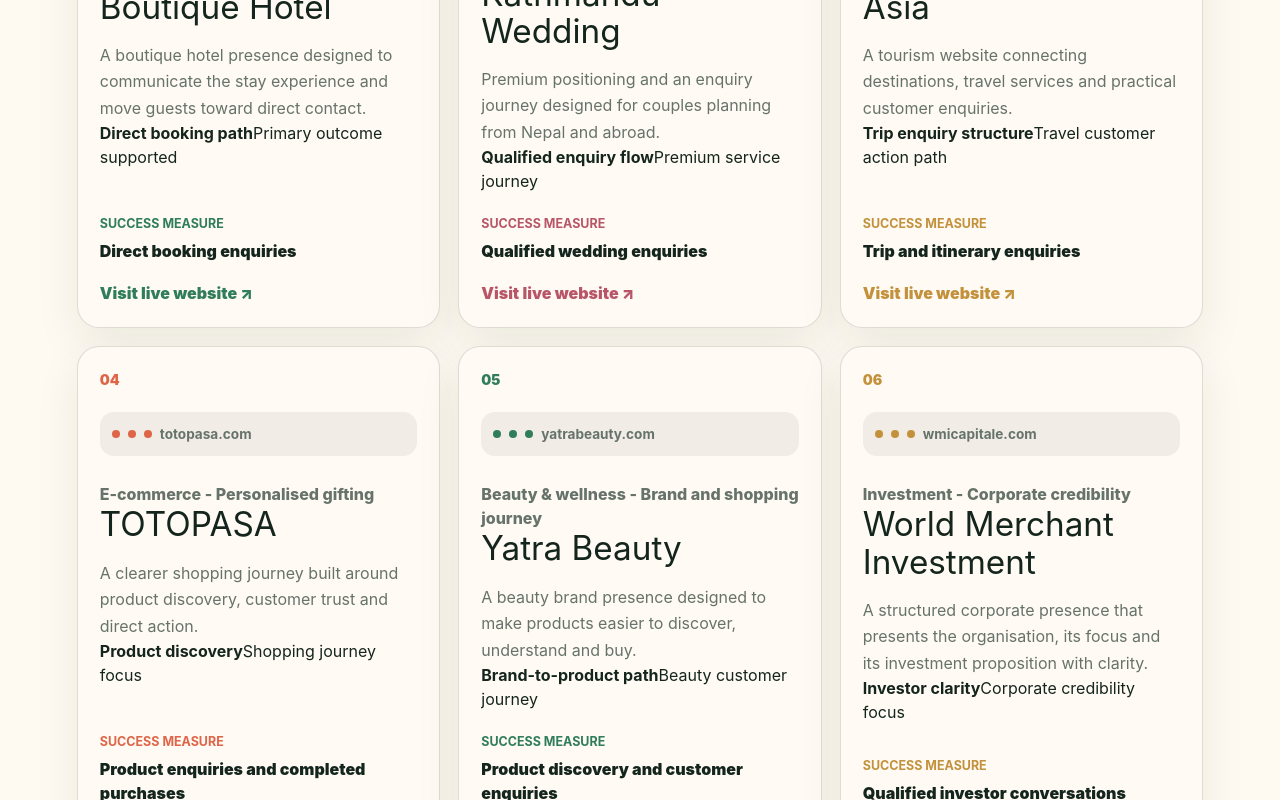
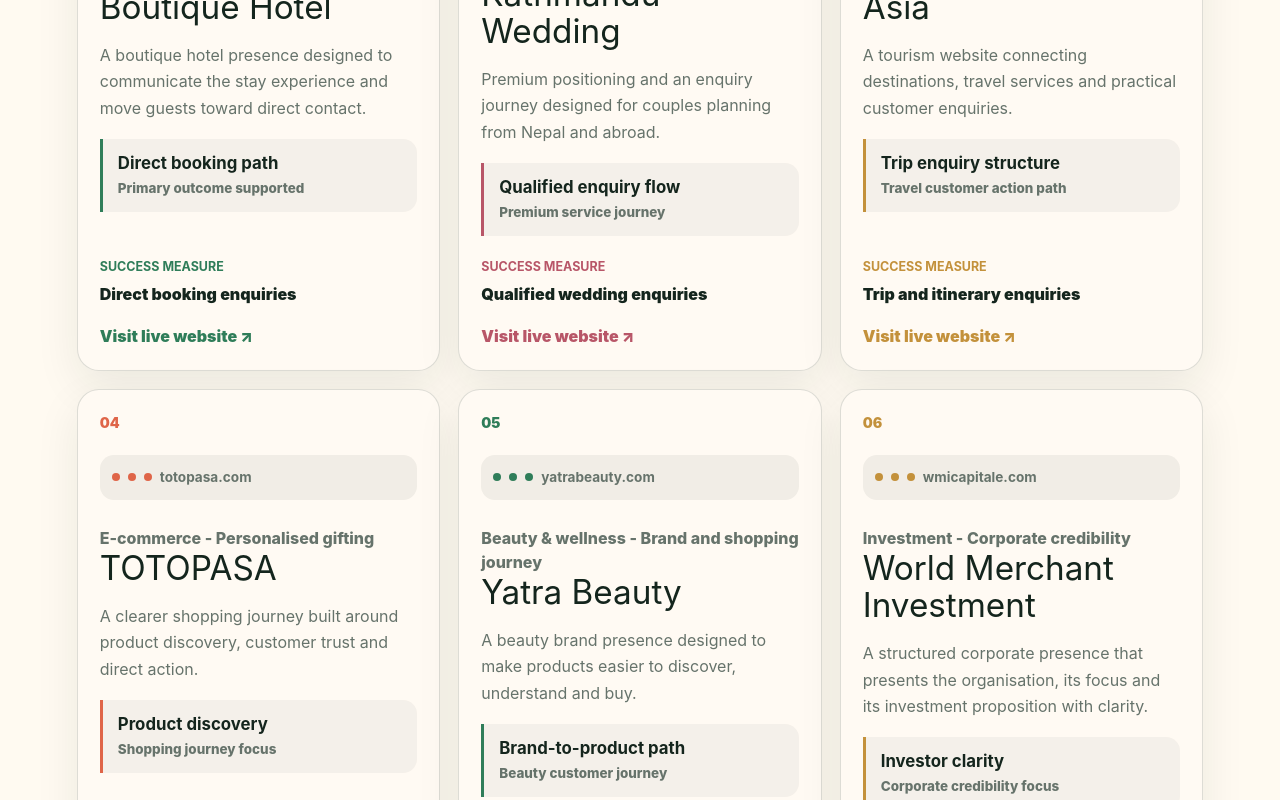
Before and after one commit to alokdaskomail-beep/alok-das-website, a Next.js app: page / in a window 1280 px wide. Shown: the part 2220-3020 px from the top of the page. Built offline with nearby package versions, Linux system fonts and the light colour scheme.

Commit message:
Style optional work proof layer
Adds lightweight styling for optional selected-work quote or outcome notes.

```diff
--- a/src/app/globals.css
+++ b/src/app/globals.css
@@ -539,6 +539,39 @@
 .project-result {
   color: var(--muted);
   line-height: 1.65;
+}
+
+.project-proof {
+  margin-top: 18px;
+  padding: 14px 15px;
+  border-left: 3px solid var(--accent-color);
+  border-radius: 0 14px 14px 0;
+  background: rgba(20, 37, 29, 0.045);
+}
+
+.project-proof b,
+.project-proof span,
+.project-proof q {
+  display: block;
+}
+
+.project-proof b {
+  color: var(--ink);
+  font-size: 1.05rem;
+  line-height: 1.25;
+}
+
+.project-proof span {
+  margin-top: 4px;
+  color: var(--muted);
+  font-size: 0.84rem;
+  font-weight: 800;
+}
+
+.project-proof q {
+  color: var(--ink);
+  font-weight: 850;
+  line-height: 1.5;
 }
 
 .project-measure {
```
